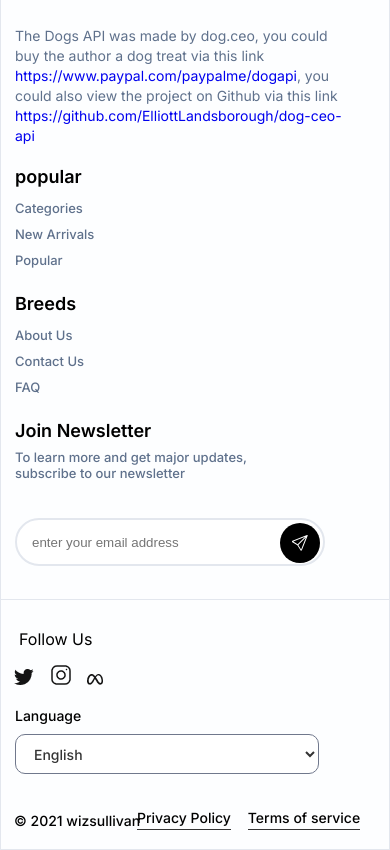
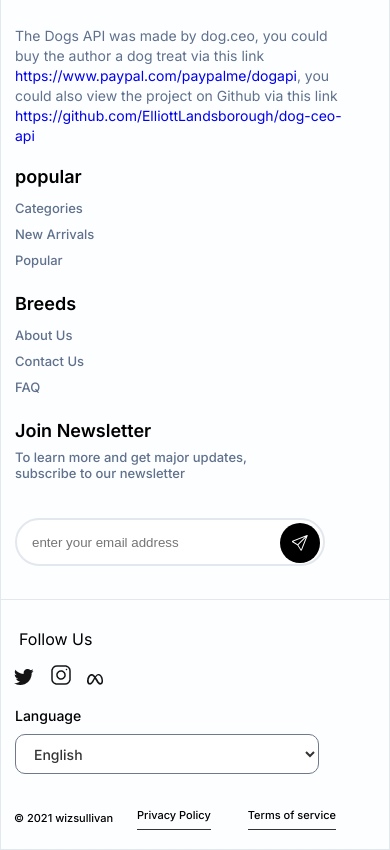
Before and after one commit to chipingo42/Dog-breeds, a plain HTML site: page index.html in a window 390 px wide. Shown: the part 4661-5511 px from the top of the page. Drawn offline with Linux system fonts and the light colour scheme; files whose address does not match are found by name.

Commit message:
checking privacy and copyright

```diff
--- a/src/css/footer.css
+++ b/src/css/footer.css
@@ -369,6 +369,9 @@
         position: relative;
         top: 370px;
         left: 13px;
+        font-weight: 500;
+        font-size: 11px;
+        line-height: 13px;
     }
 
     .privacy_and_policy {
@@ -376,8 +379,11 @@
         top: 348px;
         left: 136px;
     }
-    .privacy_and_policy .term {
-        margin-left: -20px;
+
+    .privacy_and_policy > li {
+        font-weight: 500;
+        font-size: 11px;
+        line-height: 13px;
     }
 }
 
```
